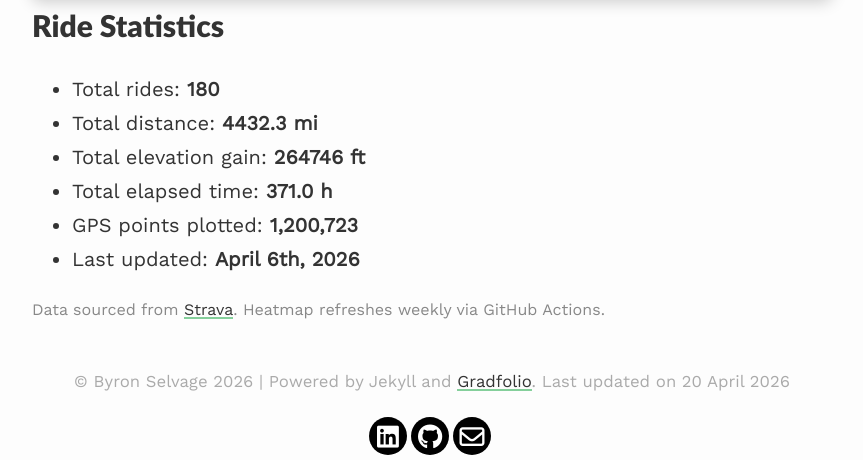
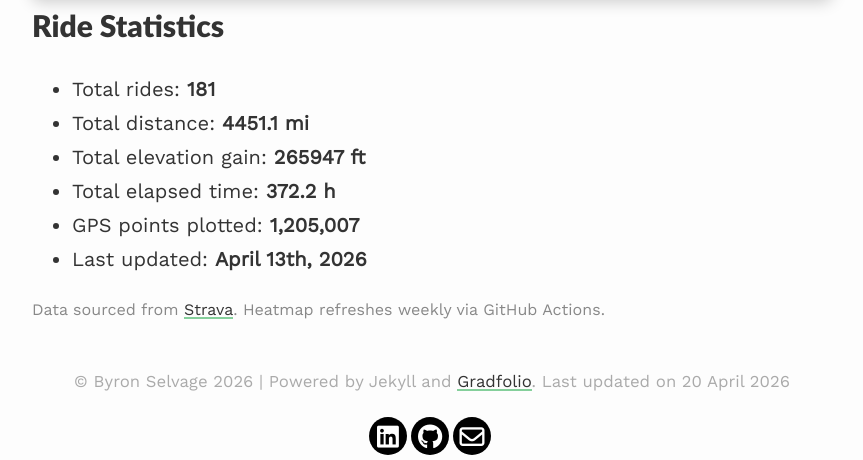
Before and after one commit to Byron-Selvage/Byron-Selvage.github.io, a Jekyll site: the page built from _pages/heatmap.md, in a window 1280 px wide. Shown: the part 842-1302 px from the top of the page, without its empty margins (208-1071 px from the left). Built offline with Jekyll 4.4.1, drawn with Linux system fonts in a browser that asks for light colours.

Commit message:
chore: update strava heatmap [skip ci]

```diff
--- a/_pages/heatmap.md
+++ b/_pages/heatmap.md
@@ -23,12 +23,12 @@ All my outdoor rides, visualized. Updated automatically every week.
 <!-- STATS:START -->
 ## Ride Statistics
 
-- Total rides: **180**
-- Total distance: **4432.3 mi**
-- Total elevation gain: **264746 ft**
-- Total elapsed time: **371.0 h**
-- GPS points plotted: **1,200,723**
-- Last updated: **April 6th, 2026**
+- Total rides: **181**
+- Total distance: **4451.1 mi**
+- Total elevation gain: **265947 ft**
+- Total elapsed time: **372.2 h**
+- GPS points plotted: **1,205,007**
+- Last updated: **April 13th, 2026**
 <!-- STATS:END -->
 
 <p style="font-size: 0.8em; color: #888; margin-top: 8px;">
```
